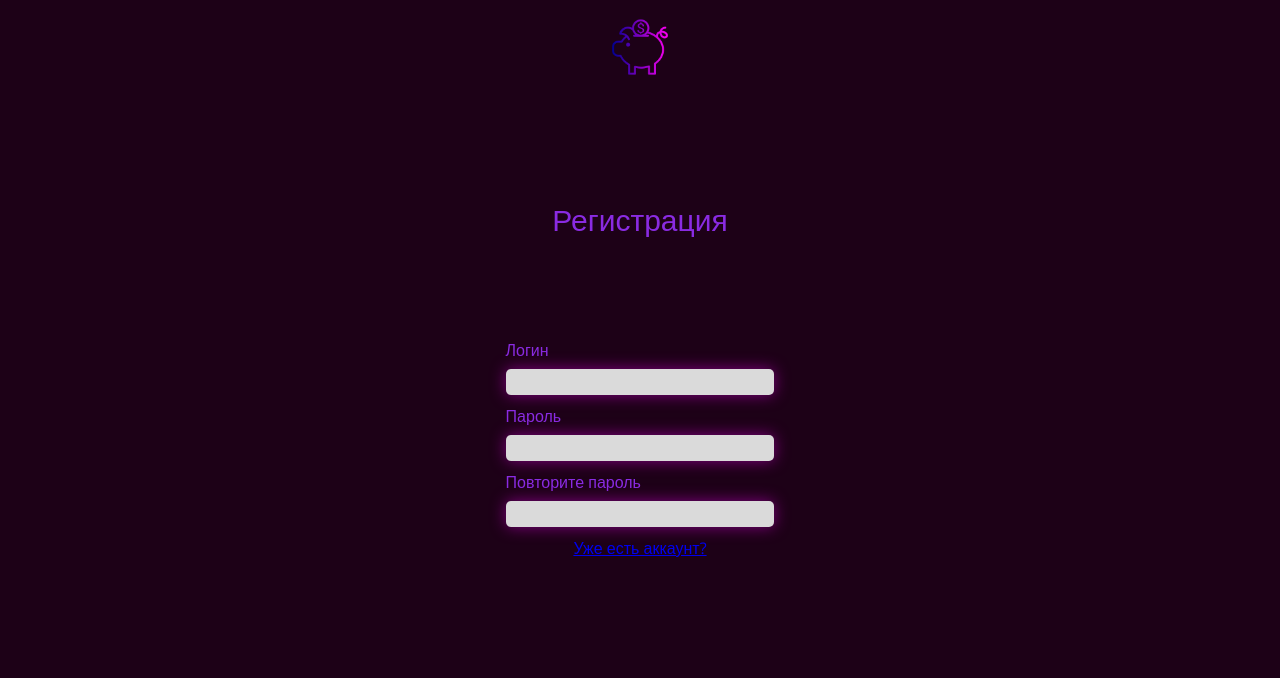
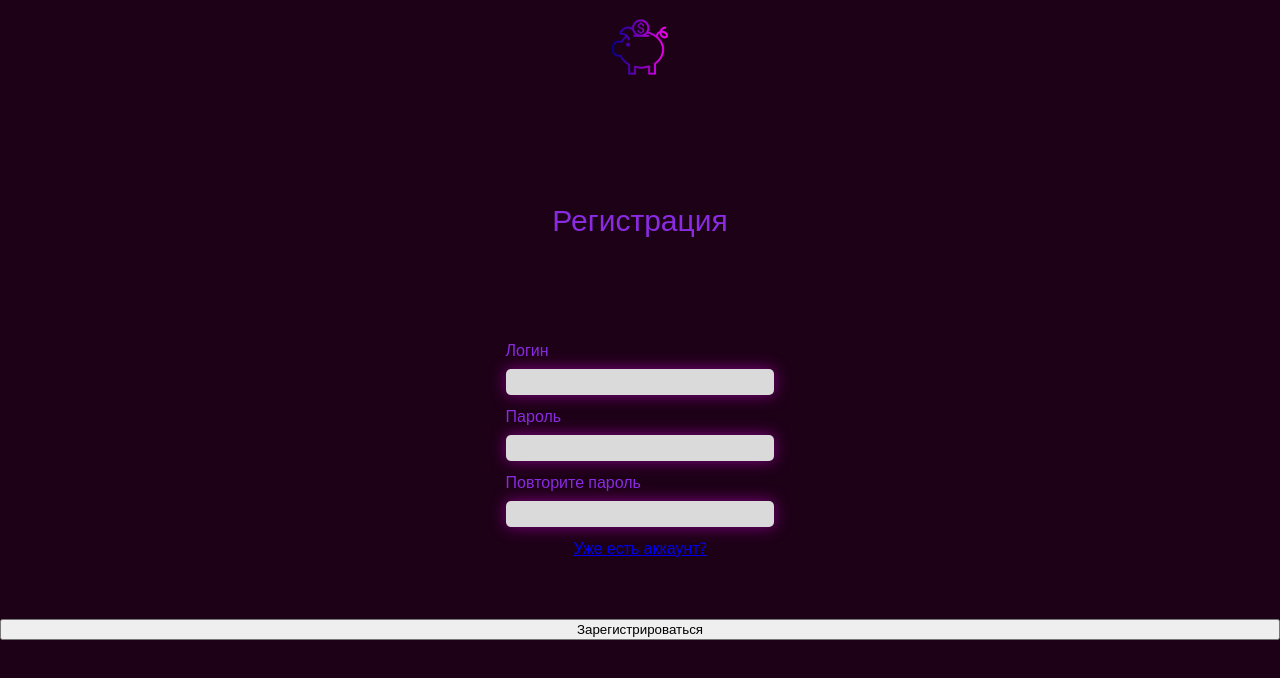
Before and after one commit to TeamPleaseNo/bank-frontend, a React (Create React App) app: page /registration in a window 1280 px wide. Shown: the top 678 px of the page. Built offline with nearby package versions, Linux system fonts and the light colour scheme.

Commit message:
registration func

```diff
--- a/src/components/Registration.jsx
+++ b/src/components/Registration.jsx
@@ -1,10 +1,19 @@
 import {Link} from 'react-router-dom'
 import './../css/Login.css'
+import './../repositories/OrganisationRepository'
+import repository from './../repositories/OrganisationRepository';
+import RegInfo from '../Objects/RegInfo';
 const moneybox = require('./moneybox.png');
 
 const Registration = () => {
+
+    const handleRegistration = () => {
+        const regInfo = {
+
+        }
+    }
     return (
-        <div className='LoginContainer'>
+        <form className='LoginContainer'>
             <img class="icon_moneybox" src={moneybox} alt="Moneybox" width="5%" />
             <div class="form">
                 <h>Регистрация</h>
@@ -24,7 +33,8 @@ const Registration = () => {
                     <Link to="/" class="ref_reg">Уже есть аккаунт?</Link>
                 </div>
             </div>
-        </div>
+            <button onClick={handleRegistration}>Зарегистрироваться</button>
+        </form>
      );
 }
 
--- a/src/repositories/OrganisationRepository.tsx
+++ b/src/repositories/OrganisationRepository.tsx
@@ -119,3 +119,6 @@ class OrganisationRepository {
             .catch(error => console.log(error))
     }
 }
+
+const repository = new OrganisationRepository();
+export default repository;
```
